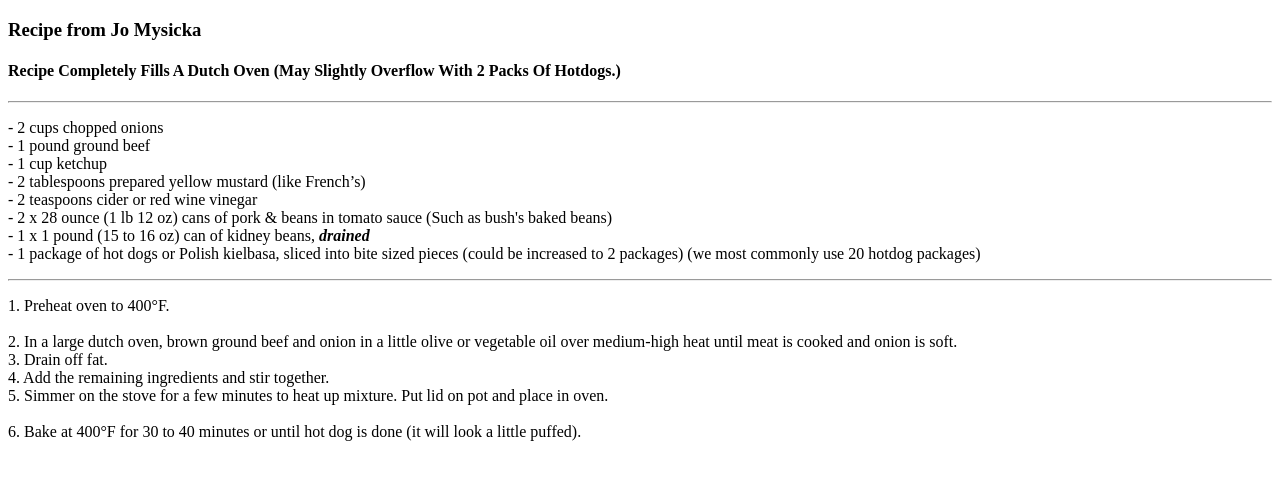
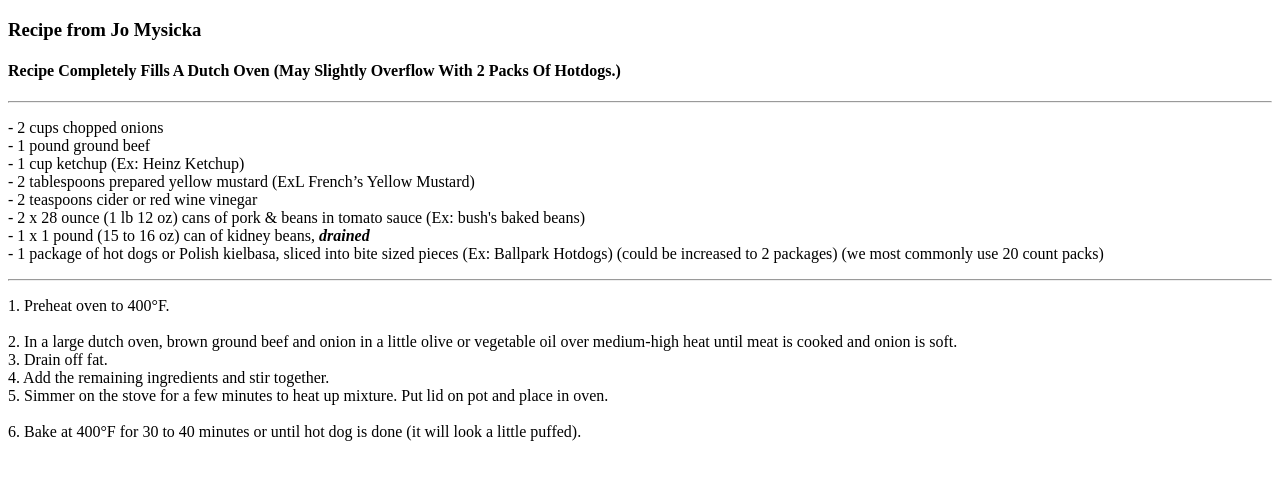
Before and after one commit to Lynxmountain/RanchoBakedBeans, a plain HTML site: page index.html in a window 1280 px wide. Shown: the part 61-540 px from the top of the page. Drawn offline with Linux system fonts and the light colour scheme.

Commit message:
Update index.html

```diff
--- a/index.html
+++ b/index.html
@@ -24,19 +24,20 @@
         <br>
         - 1 pound ground beef
         <br>
-        - 1 cup ketchup
+        - 1 cup ketchup (Ex: Heinz Ketchup)
         <br>
-        - 2 tablespoons prepared yellow mustard (like French’s)
+        - 2 tablespoons prepared yellow mustard (ExL French’s Yellow Mustard)
         <br>
         - 2 teaspoons cider or red wine vinegar
         <br>
-        - 2 x 28 ounce (1 lb 12 oz) cans of pork & beans in tomato sauce (Such as bush's baked beans)
+        - 2 x 28 ounce (1 lb 12 oz) cans of pork & beans in tomato sauce (Ex: bush's baked beans)
         <br>
         - 1 x 1 pound (15 to 16 oz) can of kidney beans, <b><i>drained</i></b>
         <br>
         - 1 package of hot dogs or Polish kielbasa, sliced into bite sized pieces
+        (Ex: Ballpark Hotdogs)
         (could be increased to 2 packages)
-        (we most commonly use 20 hotdog packages)
+        (we most commonly use 20 count packs)
     </p>
     <hr>
     <p>
```
